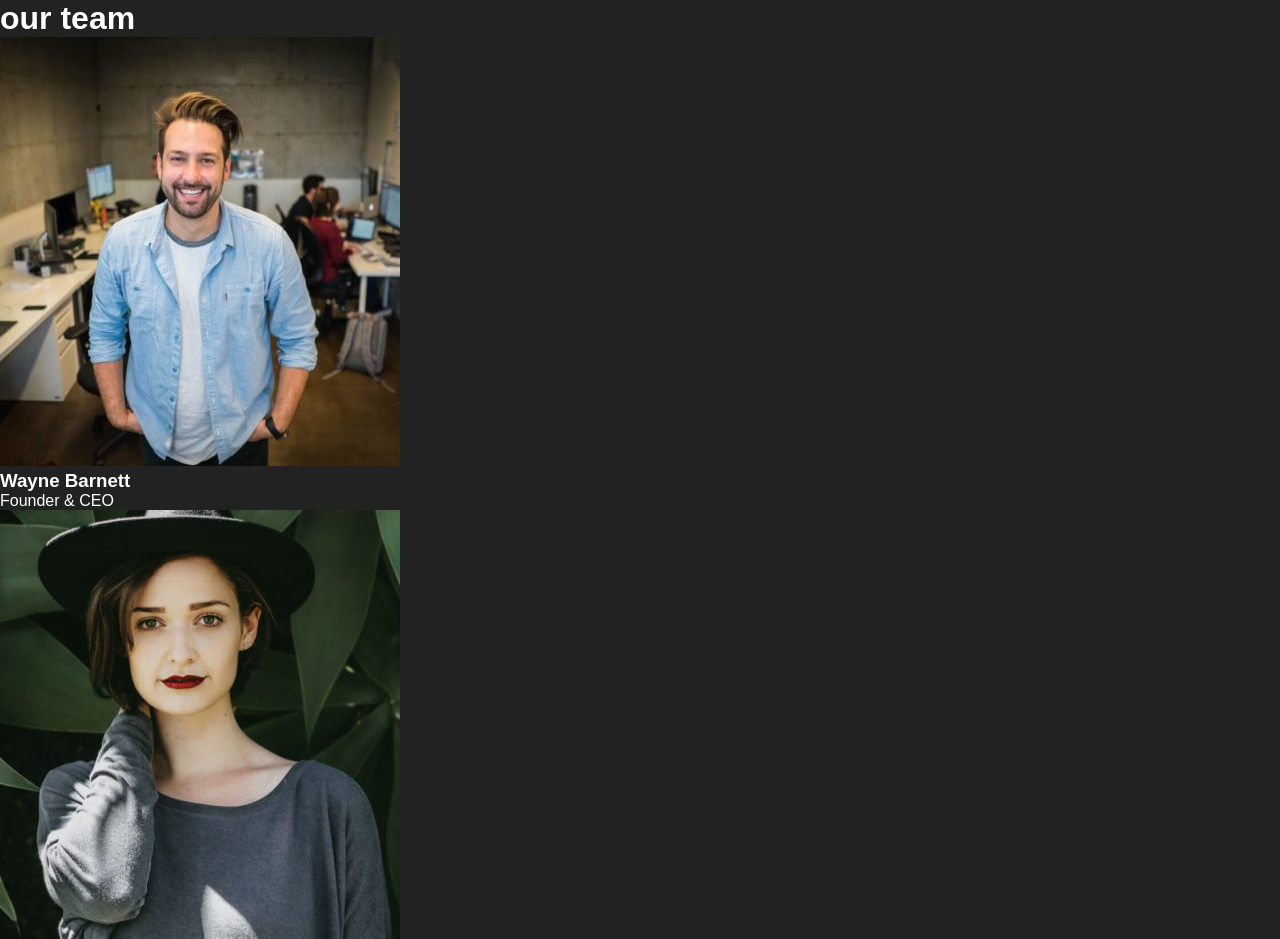
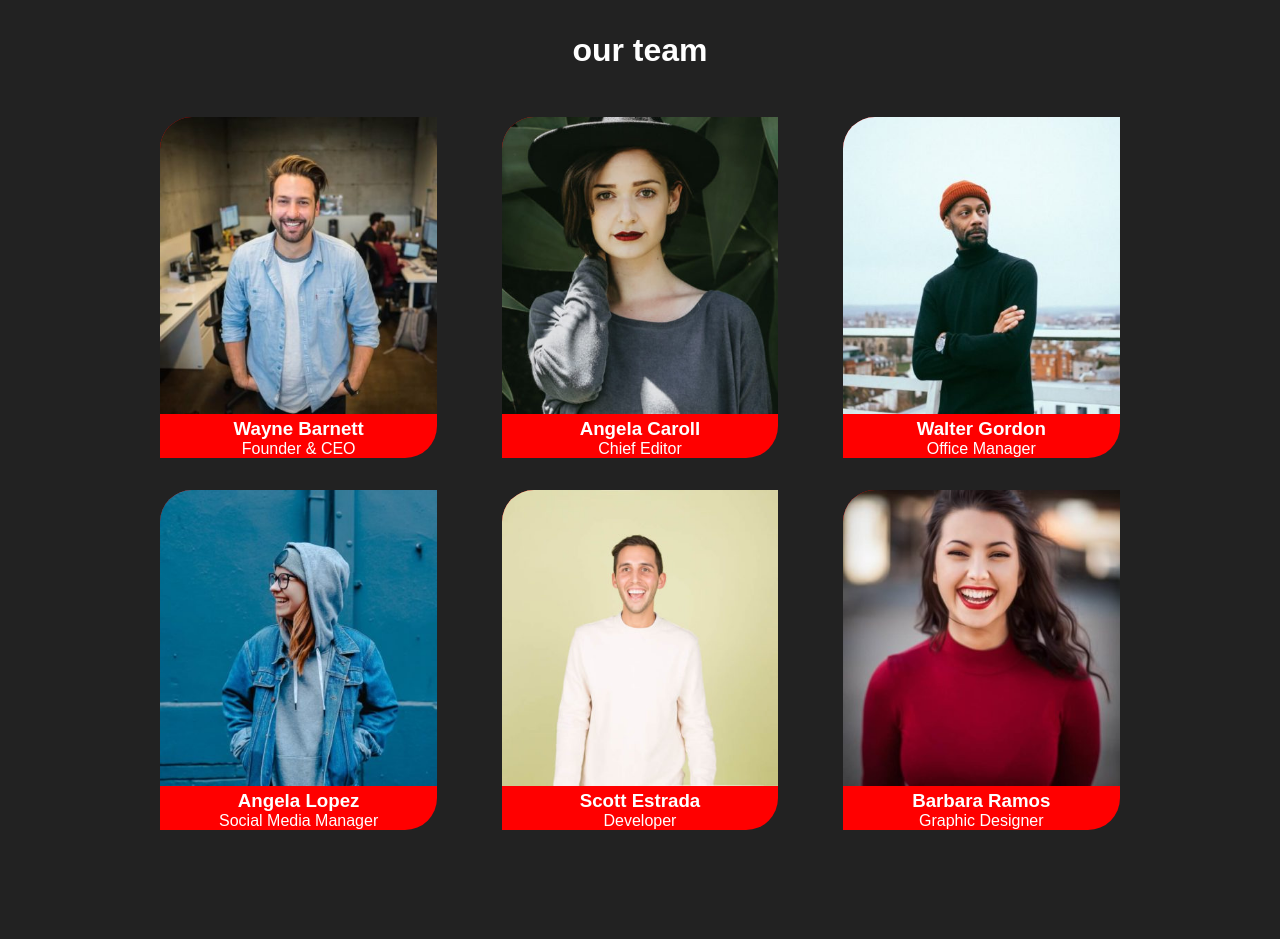
Before and after one commit to MarcoPercolla/js-our-team, a plain HTML site: page index.html in a window 1280 px wide. Shown: the top 939 px of the page. After the commit the page ends 846 px from the top, so only its background shows below. Drawn offline with Linux system fonts and the light colour scheme.

Commit message:
aggiunge commenti e stile

```diff
--- a/css/style.css
+++ b/css/style.css
@@ -8,4 +8,32 @@ body {
     background: #222;
     color: white;
     font-family: sans-serif;
+    text-align: center;
 }
+
+h1{
+    margin: 2rem auto;
+}
+
+#container {
+    margin: 0 auto;
+    width: 80vw;
+    display: flex;
+    flex-wrap: wrap;
+    justify-content: space-around;
+
+}
+
+.card{
+
+    width: 27%;
+    margin: 1rem auto;
+    border-radius: 2rem 2rem 2rem 0;
+    background-color: #ff0000;
+}
+
+img{
+    width: 100%;
+    border-radius: 2rem 0 0 ;
+
+}
```
Also changed, not shown: js/main.js (+6 -13 lines).
